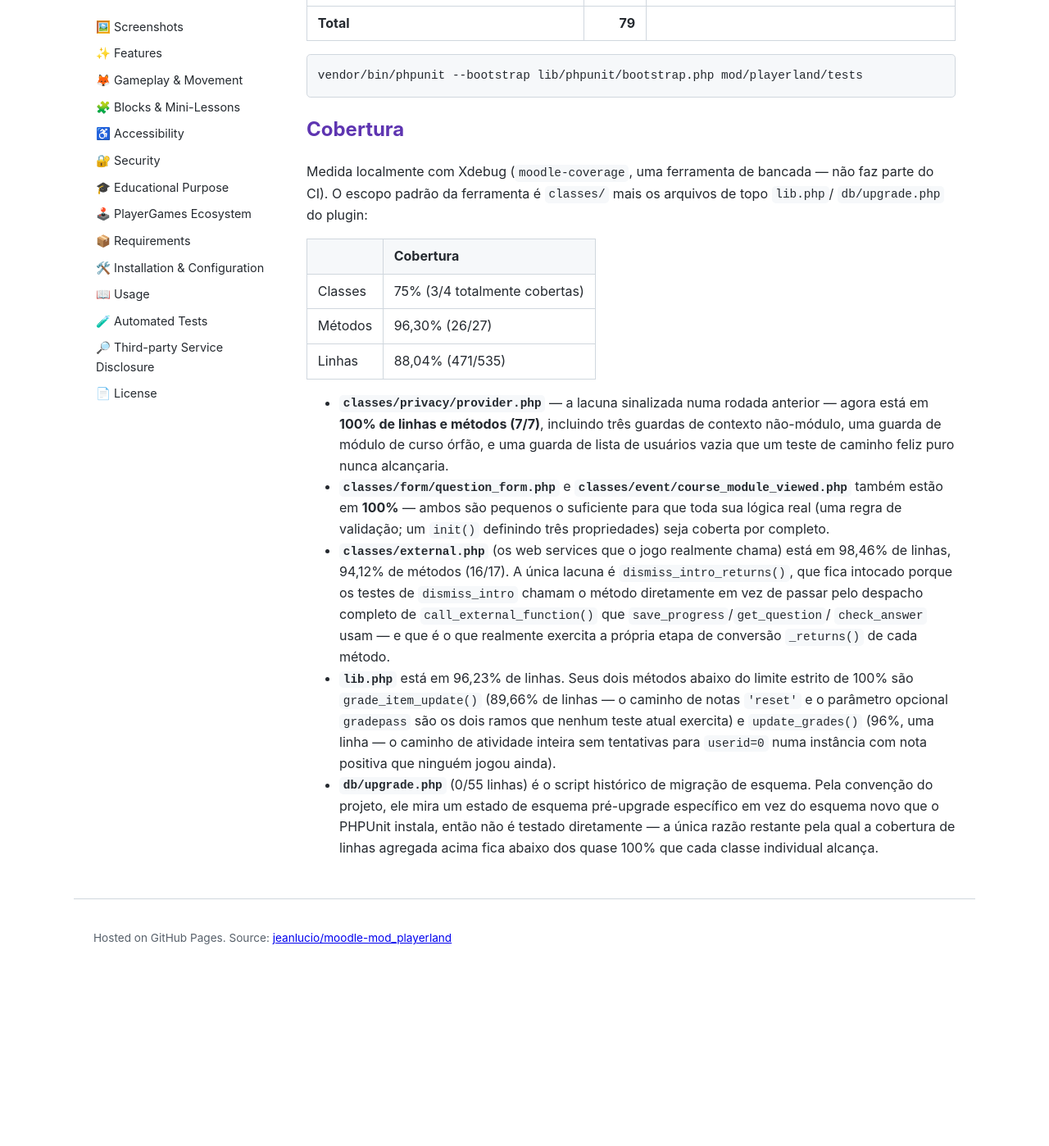
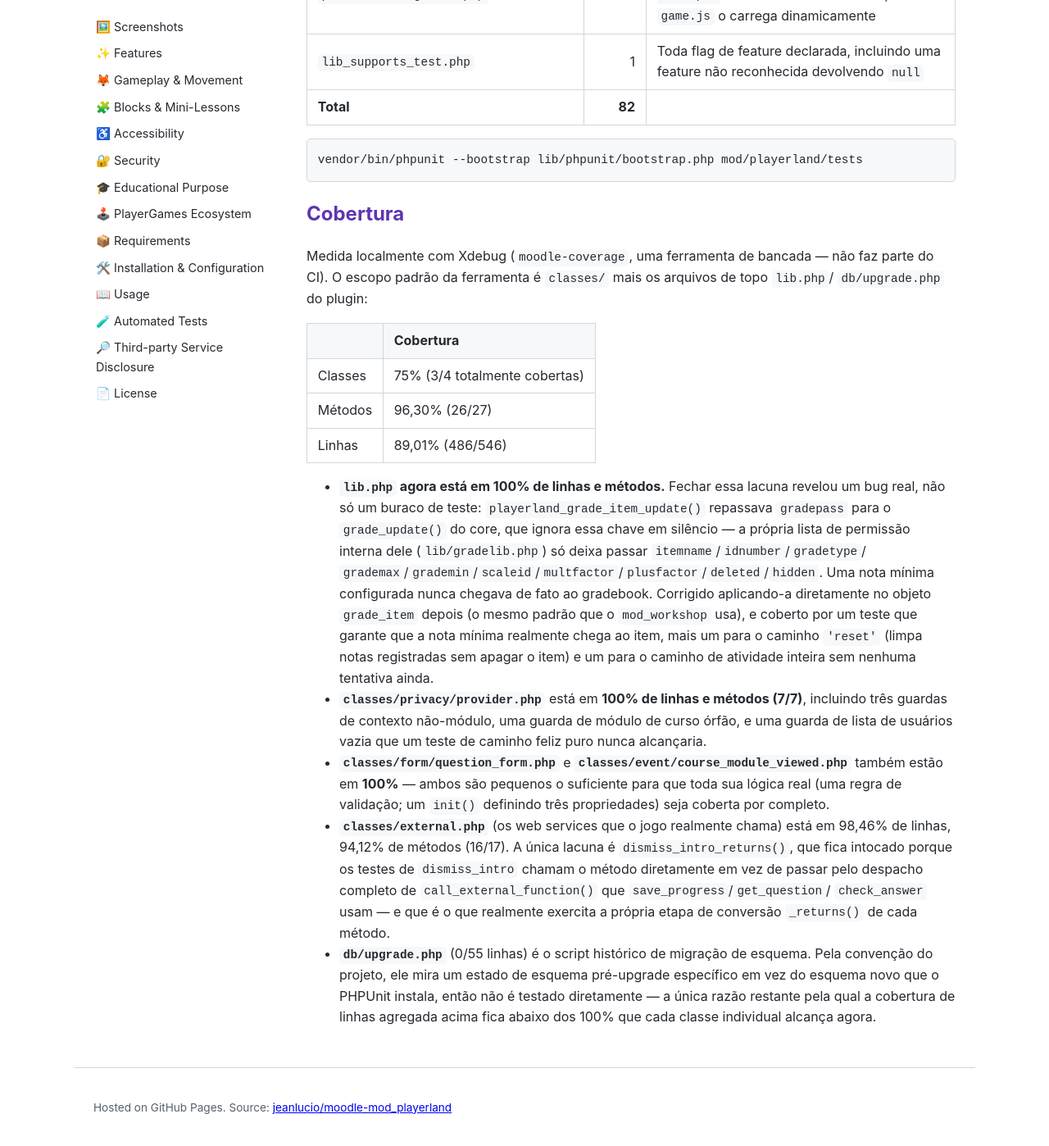
Before and after one commit to jeanlucio/moodle-mod_playerland, a Jekyll site: the page built from docs/pt/testing.md, in a window 1280 px wide and 1400 px high, scrolled down 3075 px. Shown: the whole window at 82% size. Built offline with Jekyll 4.4.1, drawn with Linux system fonts in a browser that asks for light colours; our own code applies the rules of GitHub Pages for plain Markdown files; before the commit the page ends 4268 px from its top, so only the background shows below that; some of the changed text lies outside the part shown.

Commit message:
fix gradepass never reaching the grade item, close lib.php coverage
playerland_grade_item_update() was passing gradepass through to core's
grade_update() as part of $itemdetails, but that function's own
internal allow-list (lib/gradelib.php) only lets itemname/idnumber/
gradetype/grademax/grademin/scaleid/multfactor/plusfactor/deleted/
hidden through — gradepass was silently dropped every time. A teacher
setting a pass grade on the activity had it accepted by the form and
never actually applied to the gradebook item.

Fixed by fetching the grade_item directly after grade_update() runs
and setting gradepass on it when configured, the same pattern
mod_workshop uses for the same core limitation.

Also closes the two remaining lib.php coverage gaps from the last
testing round: the 'reset' pathway (clears every recorded grade
without deleting the item) and update_grades()'s whole-activity,
zero-attempts branch. lib.php is now at 100% line and method coverage.
Verified green on both Moodle 5.1 (PHPUnit 11) and Moodle 4.5
(PHPUnit 9).

Updates the testing docs page (en/pt) with the three new cases and the
refreshed coverage numbers.

````diff
--- a/docs/pt/testing.md
+++ b/docs/pt/testing.md
@@ -11,7 +11,7 @@
 | Arquivo de teste | Casos | O que é coberto |
 |-----------|------:|-----------------|
 | `privacy/provider_test.php` | 23 | Declaração de metadados mais uma guarda de deriva que garante que toda coluna declarada da tabela bate com o esquema real; contextos, lista de usuários, exportação em contexto único/múltiplo, e os três caminhos de exclusão, cada um checado contra um contexto não-módulo, um módulo de curso órfão (apagado), e uma lista de usuários vazia, além de uma guarda de regressão contra colisão de tipo de módulo |
-| `lib_grade_test.php` | 13 | Cálculo proporcional de nota (limitado na meta, zerado no piso, meta ausente vira 1, zero para uma nota de atividade não-positiva); os caminhos VALUE/SCALE/NONE do item de nota; `update_grades()` para todos os usuários, para um usuário sem tentativa, e para um usuário com uma |
+| `lib_grade_test.php` | 16 | Cálculo proporcional de nota (limitado na meta, zerado no piso, meta ausente vira 1, zero para uma nota de atividade não-positiva); os caminhos VALUE/SCALE/NONE do item de nota; uma nota mínima configurada realmente chegando ao item de nota; `'reset'` limpando notas registradas sem apagar o item; `update_grades()` para todos os usuários (com e sem nenhuma tentativa ainda), para um usuário sem tentativa, e para um usuário com uma |
 | `external/check_answer_test.php` | 5 | Respostas corretas registradas exatamente uma vez (idempotente numa repetição), respostas erradas não registradas em lugar nenhum mas ainda revelam o id da opção correta, um id de pergunta desconhecido rejeitado com o código de erro dedicado, o gradebook atualizado depois de uma resposta correta |
 | `external/get_question_test.php` | 5 | A cadeia de fallback tópico→mini-lição: tópico específico não respondido preferido, caindo para qualquer pergunta desse tópico antes do pool geral, caindo para o pool geral quando o tópico não tem nenhuma, texto de alternativa formatado em vez de ecoado cru |
 | `external/save_progress_test.php` | 5 | Criação de tentativa na primeira chamada, a contagem de progresso enviada pelo cliente nunca confiada (sempre recalculada do banco), conclusão reportada assim que a meta é atingida, a capability `view` realmente aplicada, um id de instância desconhecido rejeitado |
@@ -24,7 +24,7 @@
 | `uninstall_test.php` | 2 | O hook de desinstalação apaga só linhas de `user_preferences` prefixadas com `mod_playerland_`, deixando intactas as preferências de qualquer outro plugin; uma execução sem nada a apagar não gera erro |
 | `phaser_loading_test.php` | 2 | Guarda de regressão estrutural: nenhuma tag `<script>` estática enfileira o Phaser, o `game.js` o carrega dinamicamente |
 | `lib_supports_test.php` | 1 | Toda flag de feature declarada, incluindo uma feature não reconhecida devolvendo `null` |
-| **Total** | **79** | |
+| **Total** | **82** | |
 
 ```bash
 vendor/bin/phpunit --bootstrap lib/phpunit/bootstrap.php mod/playerland/tests
@@ -40,12 +40,21 @@
 |---|---|
 | Classes | 75% (3/4 totalmente cobertas) |
 | Métodos | 96,30% (26/27) |
-| Linhas | 88,04% (471/535) |
+| Linhas | 89,01% (486/546) |
 
-* **`classes/privacy/provider.php`** — a lacuna sinalizada numa rodada anterior — agora está em
-  **100% de linhas e métodos (7/7)**, incluindo três guardas de contexto não-módulo, uma guarda
-  de módulo de curso órfão, e uma guarda de lista de usuários vazia que um teste de caminho feliz
-  puro nunca alcançaria.
+* **`lib.php` agora está em 100% de linhas e métodos.** Fechar essa lacuna revelou um bug real,
+  não só um buraco de teste: `playerland_grade_item_update()` repassava `gradepass` para o
+  `grade_update()` do core, que ignora essa chave em silêncio — a própria lista de permissão
+  interna dele (`lib/gradelib.php`) só deixa passar `itemname`/`idnumber`/`gradetype`/
+  `grademax`/`grademin`/`scaleid`/`multfactor`/`plusfactor`/`deleted`/`hidden`. Uma nota mínima
+  configurada nunca chegava de fato ao gradebook. Corrigido aplicando-a diretamente no objeto
+  `grade_item` depois (o mesmo padrão que o `mod_workshop` usa), e coberto por um teste que
+  garante que a nota mínima realmente chega ao item, mais um para o caminho `'reset'` (limpa
+  notas registradas sem apagar o item) e um para o caminho de atividade inteira sem nenhuma
+  tentativa ainda.
+* **`classes/privacy/provider.php`** está em **100% de linhas e métodos (7/7)**, incluindo três
+  guardas de contexto não-módulo, uma guarda de módulo de curso órfão, e uma guarda de lista de
+  usuários vazia que um teste de caminho feliz puro nunca alcançaria.
 * **`classes/form/question_form.php`** e **`classes/event/course_module_viewed.php`** também
   estão em **100%** — ambos são pequenos o suficiente para que toda sua lógica real (uma regra de
   validação; um `init()` definindo três propriedades) seja coberta por completo.
@@ -55,12 +64,7 @@
   despacho completo de `call_external_function()` que `save_progress`/`get_question`/
   `check_answer` usam — e que é o que realmente exercita a própria etapa de conversão `_returns()`
   de cada método.
-* **`lib.php`** está em 96,23% de linhas. Seus dois métodos abaixo do limite estrito de 100% são
-  `grade_item_update()` (89,66% de linhas — o caminho de notas `'reset'` e o parâmetro opcional
-  `gradepass` são os dois ramos que nenhum teste atual exercita) e `update_grades()` (96%, uma
-  linha — o caminho de atividade inteira sem tentativas para `userid=0` numa instância com nota
-  positiva que ninguém jogou ainda).
 * **`db/upgrade.php`** (0/55 linhas) é o script histórico de migração de esquema. Pela convenção
   do projeto, ele mira um estado de esquema pré-upgrade específico em vez do esquema novo que o
   PHPUnit instala, então não é testado diretamente — a única razão restante pela qual a cobertura
-  de linhas agregada acima fica abaixo dos quase 100% que cada classe individual alcança.
+  de linhas agregada acima fica abaixo dos 100% que cada classe individual alcança agora.
````
Also changed, not shown: docs/en/testing.md (+16 -13 lines), 2 other files.
